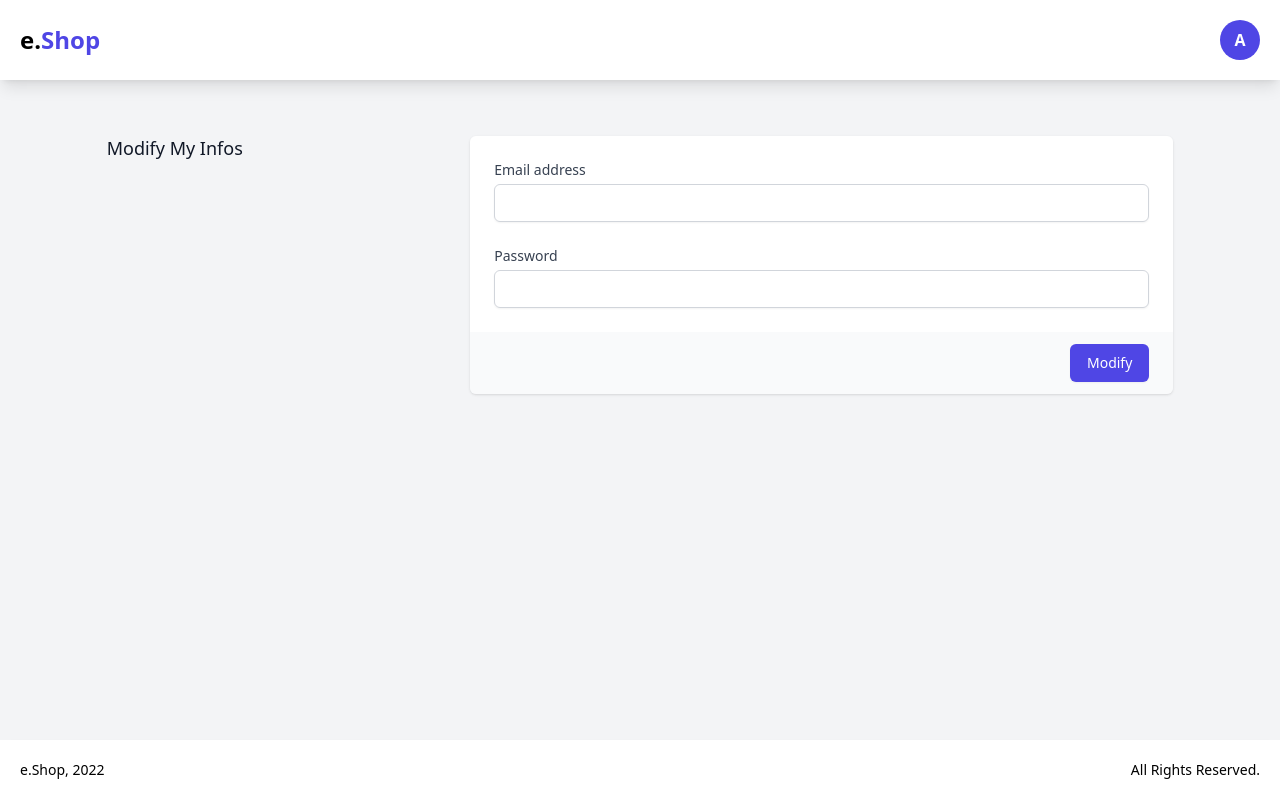
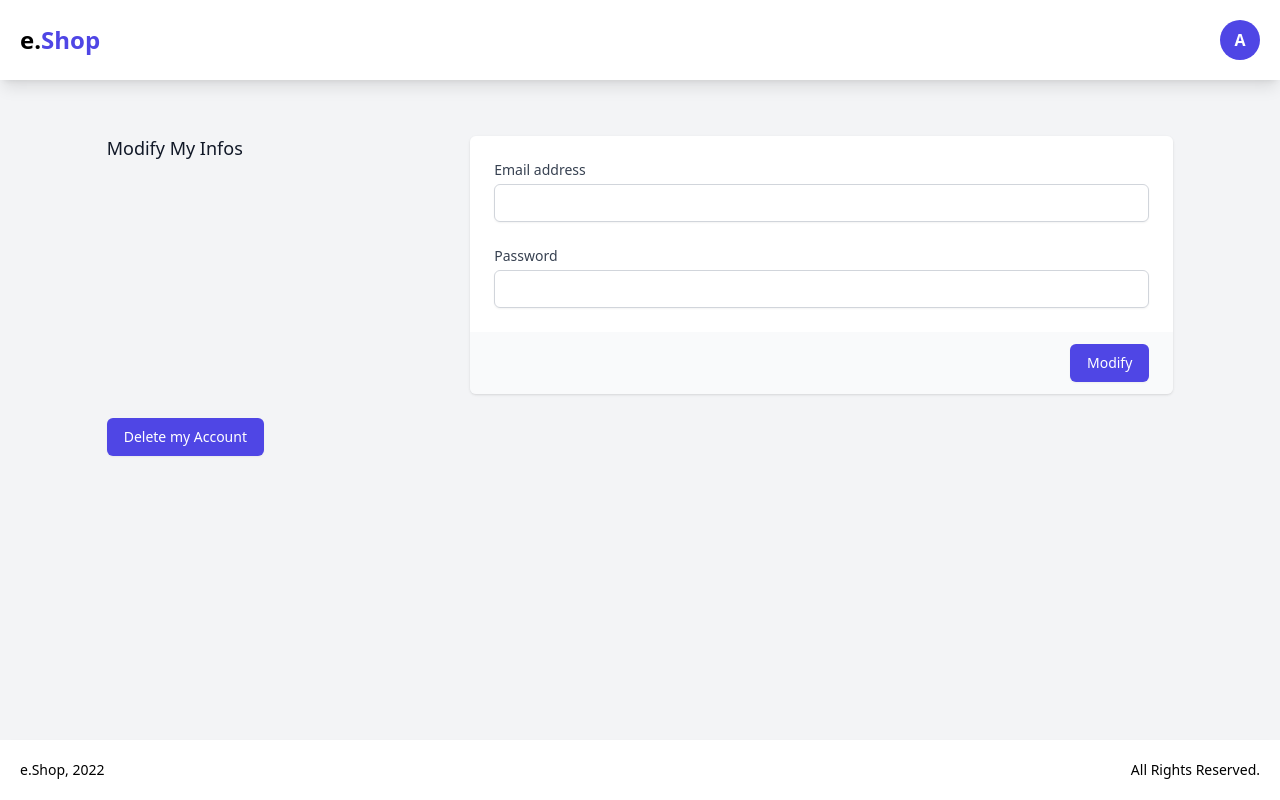
Before and after one commit to DevDeNiro/eshop, a Next.js app in the folder client/: page /account/settings in a window 1280 px wide. Built offline with nearby package versions, Linux system fonts and the light colour scheme.

Commit message:
added delete account button

```diff
--- a/client/components/Button.tsx
+++ b/client/components/Button.tsx
@@ -1,8 +1,8 @@
-export default function Button({text, primary}: {text: string, primary: boolean}) {
+export default function Button({text, primary, shouldGrow, className}: {text: string, primary: boolean, shouldGrow: boolean, className?: string}) {
 	return (
 		<button
 			type="submit"
-			className={`w-full md:w-fit inline-flex justify-center rounded-md border py-2 px-4 text-sm font-medium shadow-sm ${primary ? "bg-indigo-600 hover:bg-indigo-700 border-transparent text-white" : "text-indigo-600 border-indigo-600 hover:bg-gray-200"} focus:outline-none focus:ring-2 focus:ring-indigo-500 focus:ring-offset-2`}
+			className={`${shouldGrow ? "w-full md:w-fit" : "w-fit"} inline-flex justify-center rounded-md border py-2 px-4 text-sm font-medium shadow-sm ${primary ? "bg-indigo-600 hover:bg-indigo-700 border-transparent text-white" : "text-indigo-600 border-indigo-600 hover:bg-gray-200"} focus:outline-none focus:ring-2 focus:ring-indigo-500 focus:ring-offset-2 ${className}`}
 		>
 			{text}
 		</button>
--- a/client/pages/account/settings.tsx
+++ b/client/pages/account/settings.tsx
@@ -43,11 +43,12 @@ export default function Settings() {
 									</div>
 								</div>
 								<div className="bg-gray-50 px-4 py-3 text-right sm:px-6">
-									<Button text={"Modify"} primary={true}/>
+									<Button text={"Modify"} primary={true} shouldGrow={true} />
 								</div>
 							</div>
 						</form>
 					</div>
+					<Button text={"Delete my Account"} primary={true}  shouldGrow={false} className="mt-5 md:mt-0" />
 				</div>
 			</div>
 		</>
```
